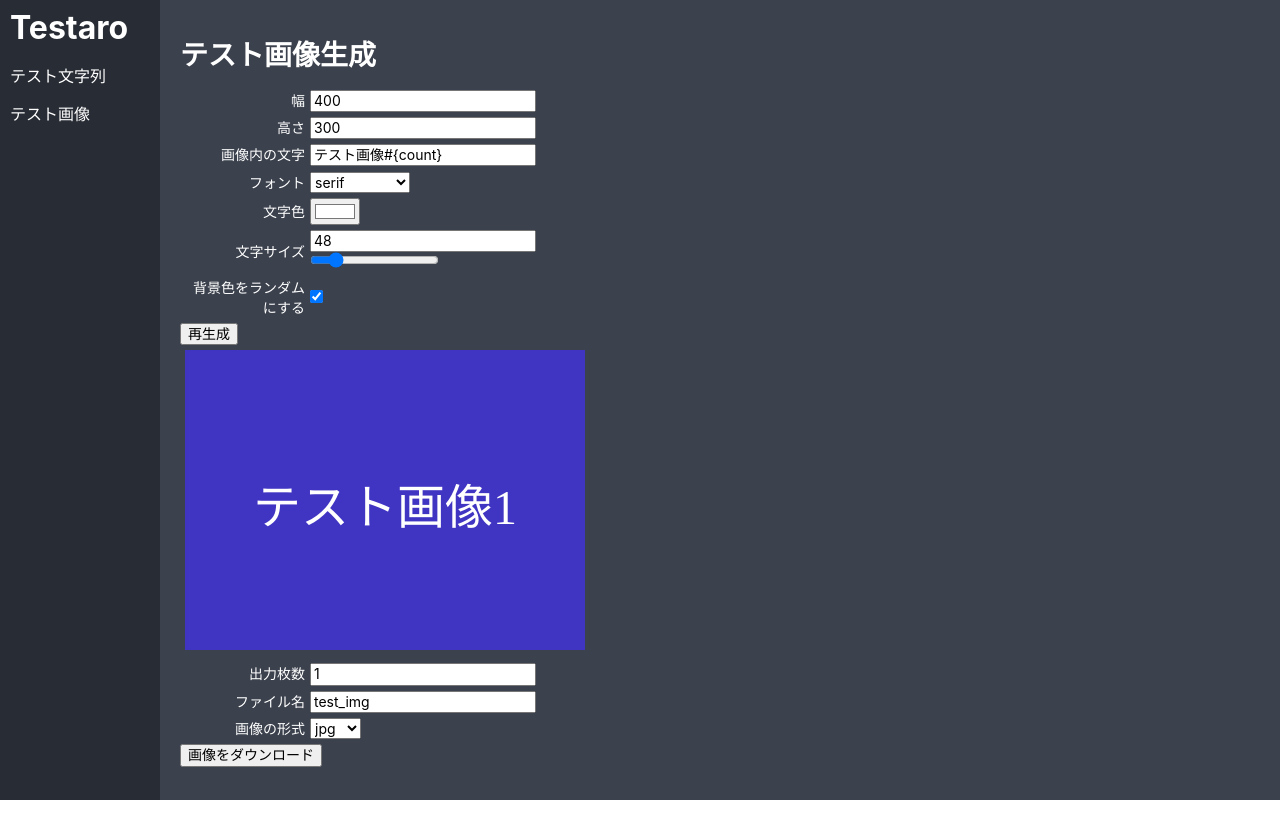
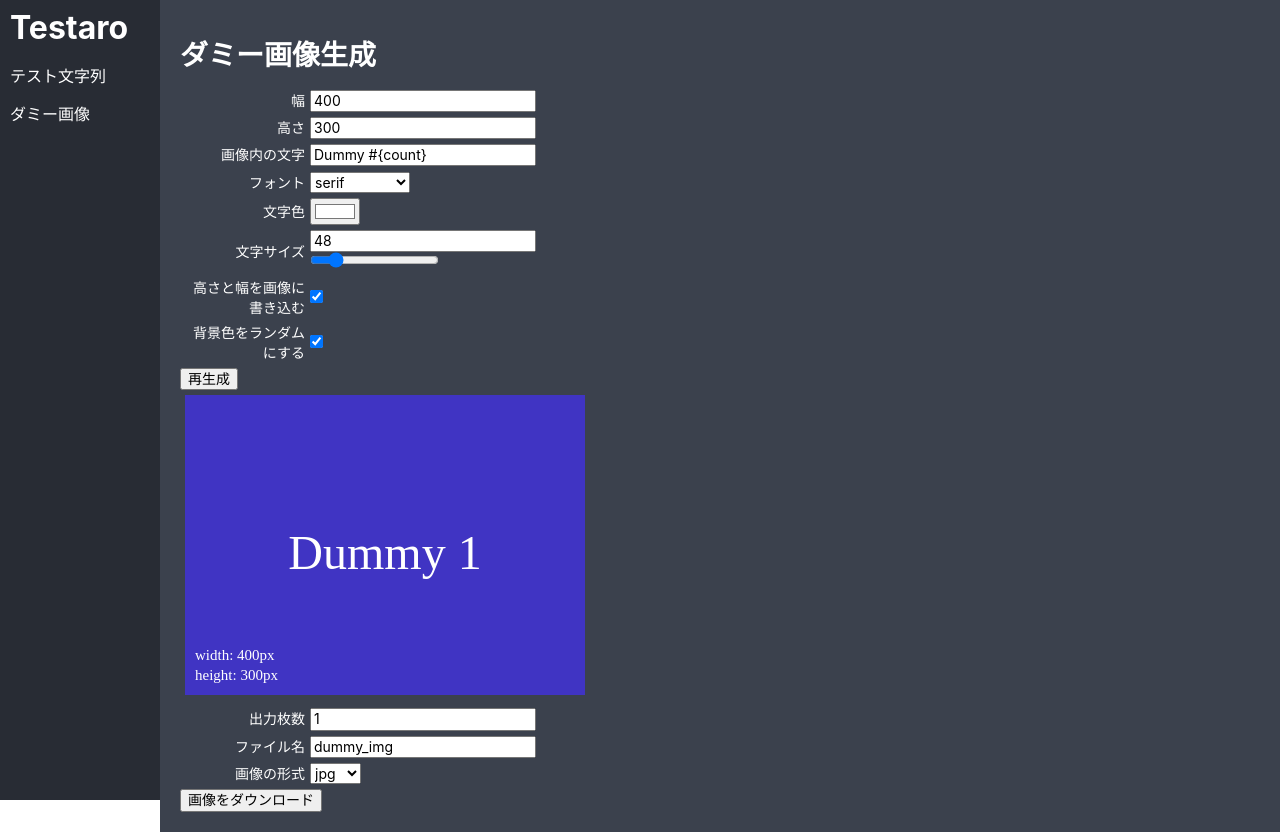
Before and after one commit to jesusisao/testaro, a React (Create React App) app: page /imggen in a window 1280 px wide. Before the commit the page ends 800 px from the top, so only its background shows below. Built offline with nearby package versions, Linux system fonts and the light colour scheme.

Commit message:
高さと幅を書き込む機能

```diff
--- a/src/ImageGenerator/ImageGenerator.tsx
+++ b/src/ImageGenerator/ImageGenerator.tsx
@@ -6,15 +6,16 @@ const ImageGenerator: React.FC = () => {
   const [width, setWidth] = useState(400);
   const [height, setHeight] = useState(300);
   const [genNum, setGenNum] = useState(1);
-  const [comment, setComment] = useState('テスト画像#{count}');
+  const [comment, setComment] = useState('Dummy #{count}');
   const [font, setFont] = useState("serif");
   const [fontSize, setFontSize] = useState(48);
   const [fontColor, setFontColor] = useState("#FFFFFF");
   const [useRandomColor, setUseRandomColor] = useState(true);
   const [color, setColor] = useState("#009d2d");
-  const [fileNamePrefix, setFileNamePrefix] = useState("test_img");
+  const [fileNamePrefix, setFileNamePrefix] = useState("dummy_img");
   const [imageFormat, setImageFormat] = useState("jpg");
   const [downloading, setDownloading] = useState(false);
+  const [doDrawSize, setDoDrawSize] = useState(true);
 
   const canvasRef = useRef(null);
 
@@ -39,6 +40,12 @@ const ImageGenerator: React.FC = () => {
     const fontY = (height + textHeight) / 2;
     ctx.fillStyle = fontColor;
     ctx.fillText(replacedComment, fontX, fontY);
+
+    if (doDrawSize) {
+      ctx.font = `${15}px ${font}`;
+      ctx.fillText(`width: ${width}px`, 10, height - 35);
+      ctx.fillText(`height: ${height}px`, 10, height - 15);
+    }
     ctx.save();
   }
 
@@ -75,7 +82,7 @@ const ImageGenerator: React.FC = () => {
 
   return (
     <div className="ImageGenerator">
-      <h1>テスト画像生成</h1>
+      <h1>ダミー画像生成</h1>
       <div>
         <ParamBox labelName="幅">
           <input
@@ -125,6 +132,13 @@ const ImageGenerator: React.FC = () => {
             min="1"
             max="300"
             onChange={ e => setFontSize(parseInt(e.target.value)) }></input>
+        </ParamBox>
+        <ParamBox labelName="高さと幅を画像に書き込む">
+          <input
+            type="checkbox"
+            defaultChecked={doDrawSize}
+            onChange={ e => setDoDrawSize(e.target.checked) }>
+          </input>
         </ParamBox>
         <ParamBox labelName="背景色をランダムにする">
           <input
--- a/src/Menu/Menu.tsx
+++ b/src/Menu/Menu.tsx
@@ -9,7 +9,7 @@ const Menu: React.FC = () => {
       <ul>
         <li><Link to='/'>テスト文字列</Link></li>
         {/* <li>テストデータ</li> */}
-        <li><Link to='/imggen'>テスト画像</Link></li>
+        <li><Link to='/imggen'>ダミー画像</Link></li>
         {/* <li>Hash</li> */}
         {/* <li>バーコード</li> */}
       </ul>
```
